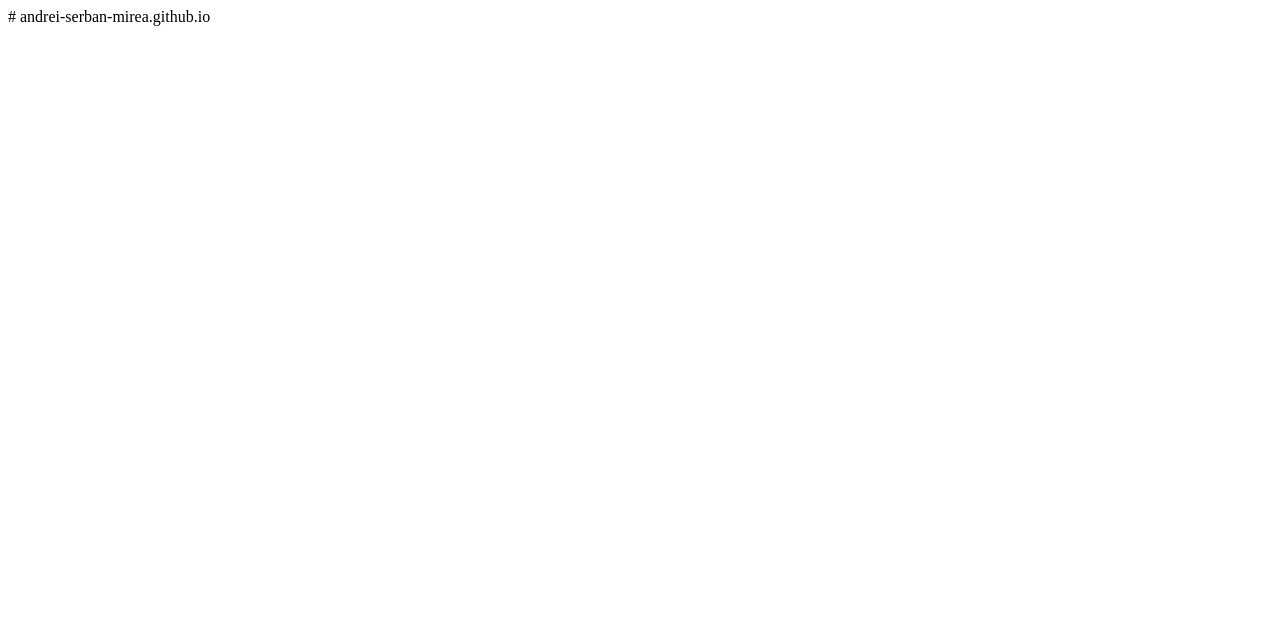
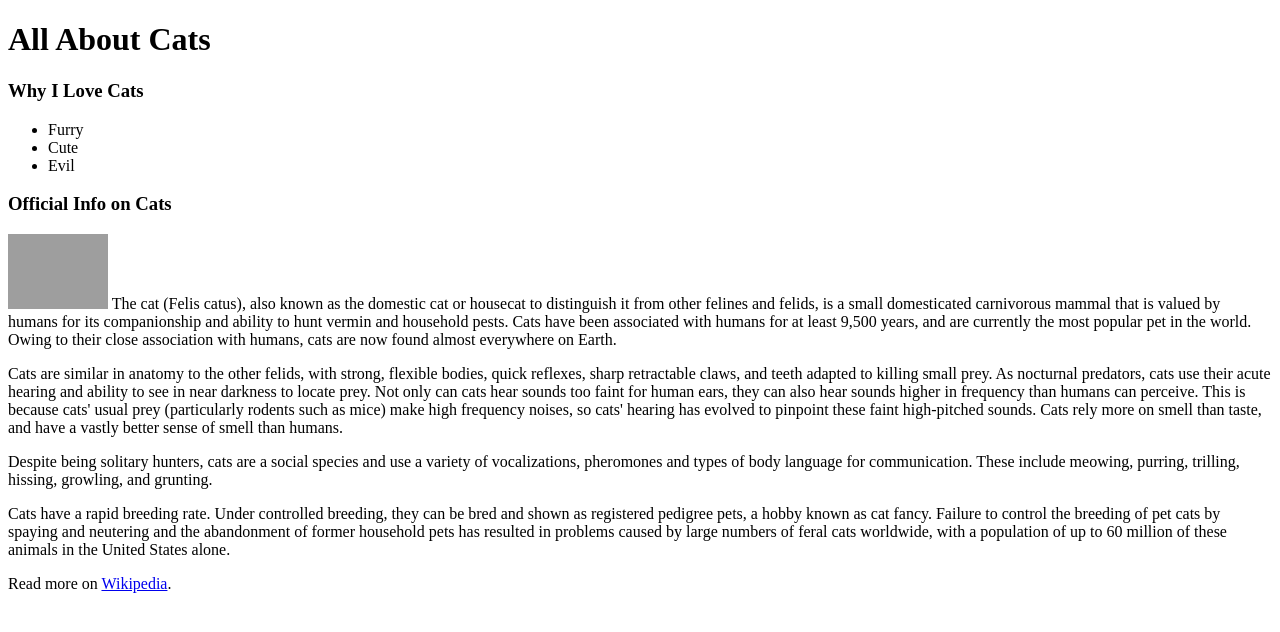
Before and after one commit to andrei-serban-mirea/andrei-serban-mirea.github.io, a plain HTML site: page index.html in a window 1280 px wide. Drawn offline with Linux system fonts and the light colour scheme; grey boxes are pictures that could not be loaded.

Commit message:
Update index.html

```diff
--- a/index.html
+++ b/index.html
@@ -1 +1,27 @@
-# andrei-serban-mirea.github.io
+<!doctype html>
+<html>
+<head>
+    <title>CSS grouping elements</title>
+    <meta charset="utf-8">
+</head>
+<body>
+
+    <h1>All About Cats</h1>
+
+    <h3>Why I Love Cats</h3>
+    <ul>
+        <li>Furry
+        <li>Cute
+        <li>Evil
+    </ul>
+
+    <h3>Official Info on Cats</h3>
+    <p><img src="https://www.kasandbox.org/programming-images/animals/cat.png" width="100"> The cat (Felis catus), also known as the domestic cat or housecat to distinguish it from other felines and felids, is a small domesticated carnivorous mammal that is valued by humans for its companionship and ability to hunt vermin and household pests. Cats have been associated with humans for at least 9,500 years, and are currently the most popular pet in the world. Owing to their close association with humans, cats are now found almost everywhere on Earth.</p>
+    <p>Cats are similar in anatomy to the other felids, with strong, flexible bodies, quick reflexes, sharp retractable claws, and teeth adapted to killing small prey. As nocturnal predators, cats use their acute hearing and ability to see in near darkness to locate prey. Not only can cats hear sounds too faint for human ears, they can also hear sounds higher in frequency than humans can perceive. This is because cats' usual prey (particularly rodents such as mice) make high frequency noises, so cats' hearing has evolved to pinpoint these faint high-pitched sounds. Cats rely more on smell than taste, and have a vastly better sense of smell than humans.</p>
+    <p>Despite being solitary hunters, cats are a social species and use a variety of vocalizations, pheromones and types of body language for communication. These include meowing, purring, trilling, hissing, growling, and grunting.</p>
+    <p>Cats have a rapid breeding rate. Under controlled breeding, they can be bred and shown as registered pedigree pets, a hobby known as cat fancy. Failure to control the breeding of pet cats by spaying and neutering and the abandonment of former household pets has resulted in problems caused by large numbers of feral cats worldwide, with a population of up to 60 million of these animals in the United States alone.</p>
+
+    Read more on <a href="http://en.wikipedia.org/wiki/Cat">Wikipedia</a>.
+
+</body>
+</html>
```
